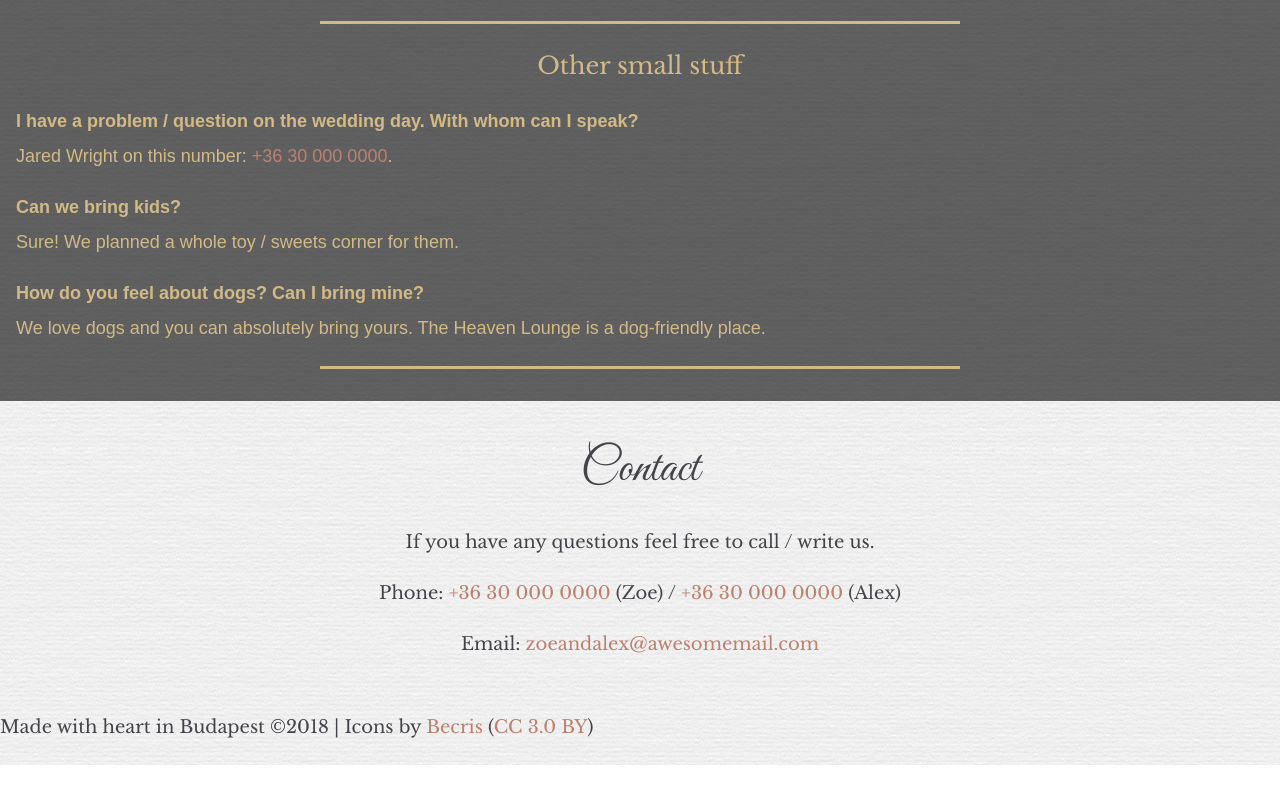
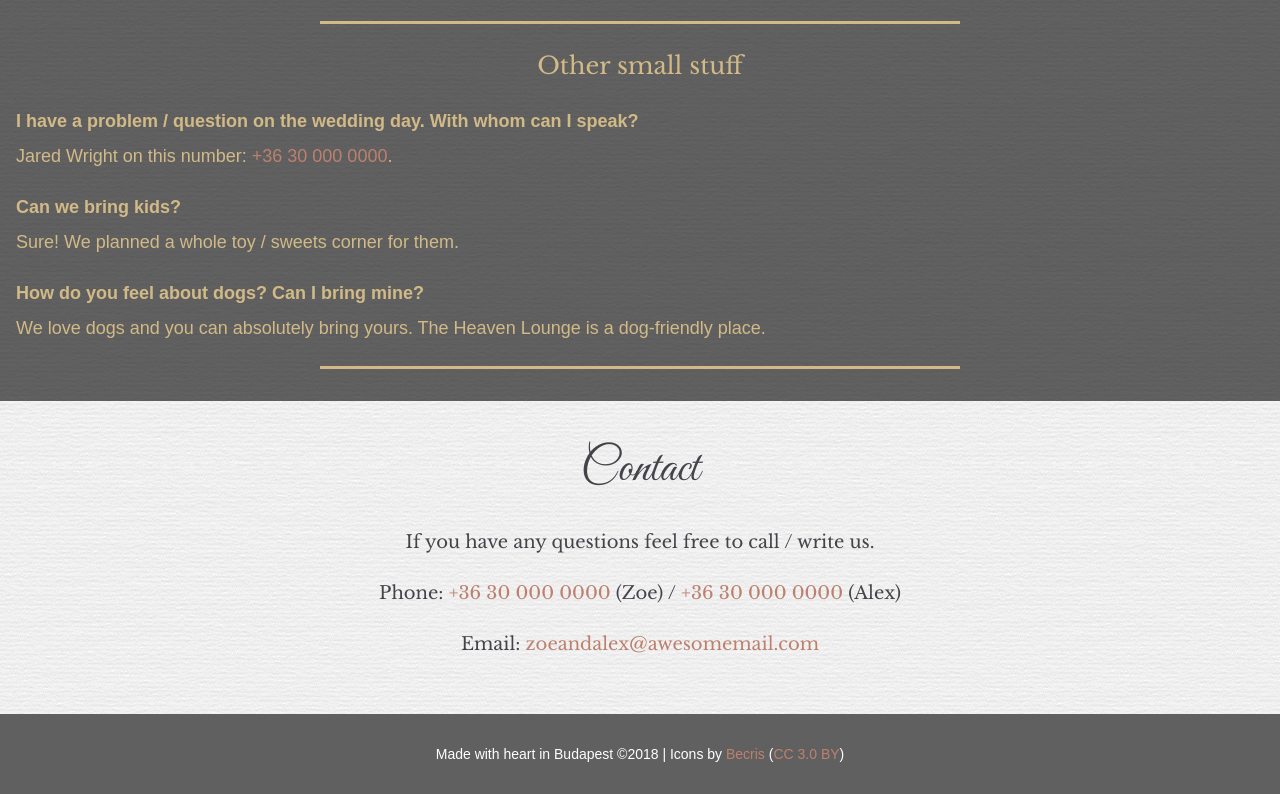
Before and after one commit to molnargabor01/wedding-page, a plain HTML site: page index.html in a window 1280 px wide. Shown: the part 3431-4225 px from the top of the page. Before the commit the page ends 4196 px from the top, so only its background shows below. Drawn offline with nearby package versions, Linux system fonts and the light colour scheme; a web font is replaced by a local one.

Commit message:
Updated css
The footer

```diff
--- a/main.css
+++ b/main.css
@@ -210,3 +210,30 @@ a:hover {
 .answer {
   margin-bottom: 1.5rem;
 }
+
+/* Footer */
+
+footer {
+  height: 10vh;
+  width: 100vw;
+  background-color: #606060;
+  color: #fff;
+  font-family: 'Muli', sans-serif;
+  display: table;
+  text-align: center;
+  font-size: 0.875rem;
+}
+
+.footer-wrapper {
+  display: table-cell;
+  vertical-align: middle;
+  padding: 0.5rem 1rem;
+}
+
+footer p {
+  margin-bottom: 0;
+}
+
+footer small {
+  line-height: 1.5;
+}
```
